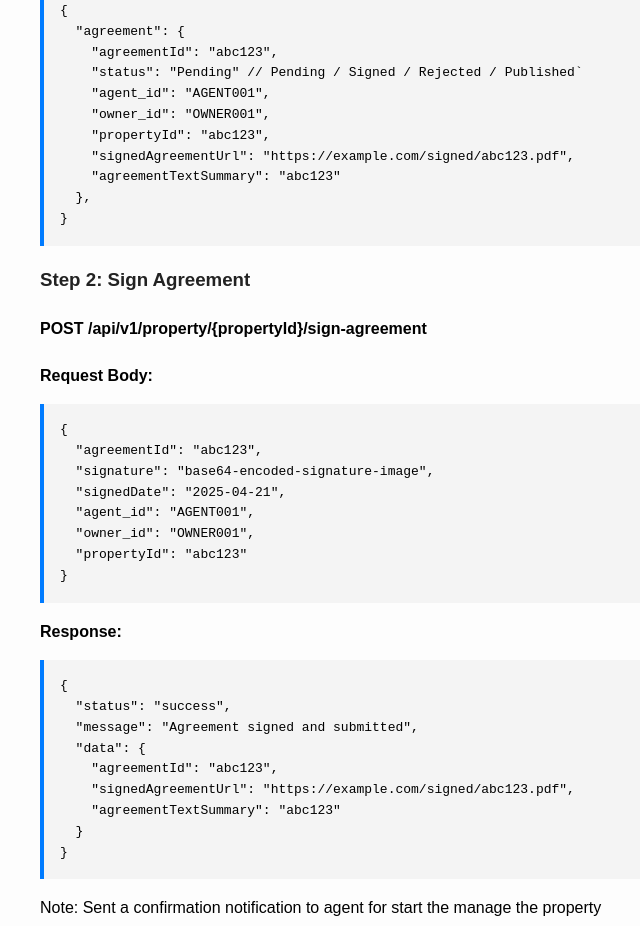
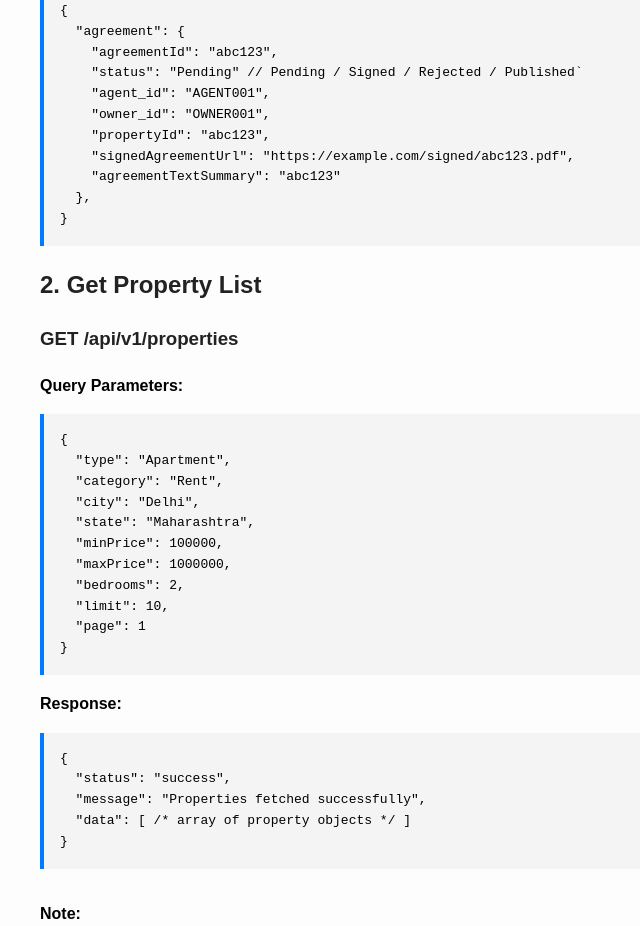
Before and after one commit to KaushikYoungEngineers/AgentWide_doc, a plain HTML site: page modules/property.html in a window 1280 px wide. Shown: the part 1614-2540 px from the top of the page, without its empty margins (0-640 px from the left). Drawn offline with Linux system fonts and the light colour scheme.

Commit message:
Update property.html

```diff
--- a/modules/property.html
+++ b/modules/property.html
@@ -130,29 +130,6 @@
     "agreementTextSummary": "abc123"
   },
 }</code></pre> -->
-
-    <h3>Step 2: Sign Agreement</h3>
-    <h4>POST /api/v1/property/{propertyId}/sign-agreement</h4>
-    <p><strong>Request Body:</strong></p>
-    <pre><code>{
-  "agreementId": "abc123",
-  "signature": "base64-encoded-signature-image",
-  "signedDate": "2025-04-21",
-  "agent_id": "AGENT001",
-  "owner_id": "OWNER001",
-  "propertyId": "abc123"
-}</code></pre>
-    <p><strong>Response:</strong></p>
-    <pre><code>{
-  "status": "success",
-  "message": "Agreement signed and submitted",
-  "data": {
-    "agreementId": "abc123",
-    "signedAgreementUrl": "https://example.com/signed/abc123.pdf",
-    "agreementTextSummary": "abc123"
-  }
-}</code></pre>
-<p><strong></strong>Note:</strong> Sent a confirmation notification to agent for start the manage the property</p>
 
 <!-- <p><strong>Note:</strong> They are already created Signed Agreement APIs, You can take reference from them</p>
 <p><strong>Note:</strong> Sent a notification to owner for recived agreement againts property</p>
@@ -311,7 +288,7 @@
   <li>All units are added to the property.</li>
 </ul>
 
-  <!-- 6. Approve Property -->
+  <!-- 6. Approve Property
   <h2>6. Approve Property Listing</h2>
   <h4>POST /api/v1/property/{propertyId}/send-for-approval</h4>
   <p><strong>Request Body:</strong></p>
@@ -334,7 +311,7 @@
 }
 }</code></pre>
 <p><strong>Note:</strong> Also update the 'agreement['status']' object in the property object as 'Signed'</p>
-<p><strong></strong>Note:</strong> Sent a notification to owner for recived proposal againts property</p>
+<p><strong></strong>Note:</strong> Sent a notification to owner for recived proposal againts property</p> -->
 
   <!-- 7. Approve Property -->
   <div class="endpoint">
```
